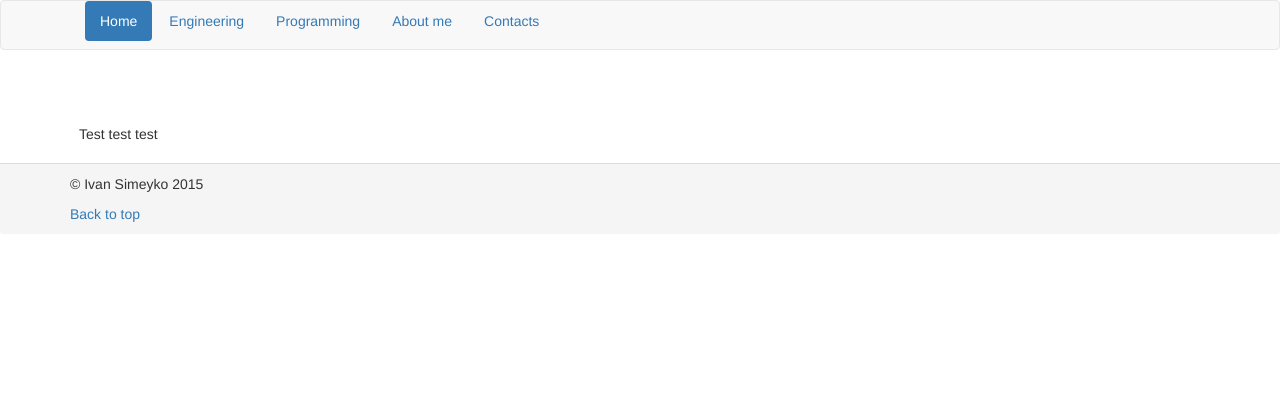
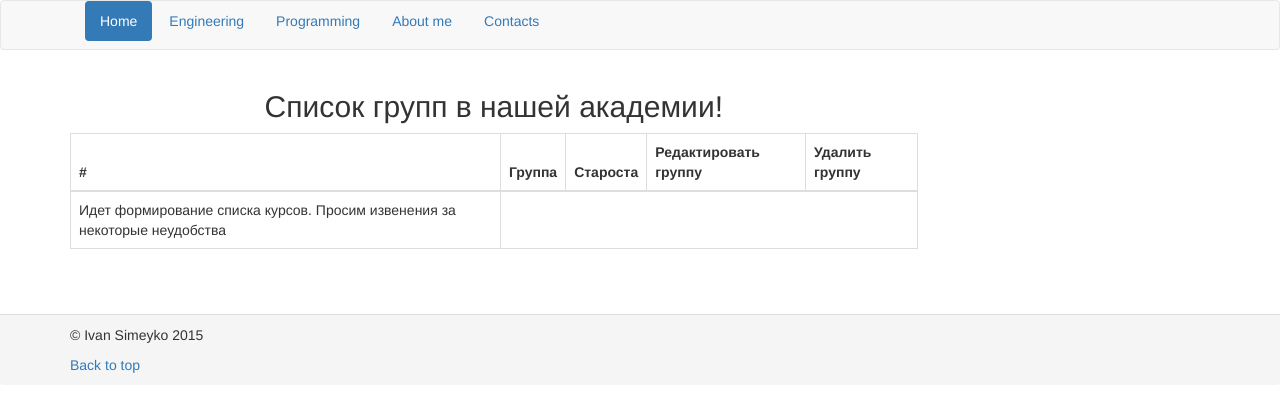
Before and after one commit to IvanSimeyko/codeon_test, a Django app: template students/templates/students/group_list.html in a window 1280 px wide. Shown: the top 412 px of the page. Run offline with Django 3.2, Linux system fonts and the light colour scheme; the template is opened without the code that fills it, so the values that code supplies are empty; parts of the project's set-up code (start-up, migrations or seed data) failed here and were passed over; some libraries are stand-ins or nearby versions.

Commit message:
create group_list

```diff
--- a/students/templates/students/group_list.html
+++ b/students/templates/students/group_list.html
@@ -1,7 +1,6 @@
 {% extends 'base.html' %}
 
 {% block nav_class_index %} active {% endblock %}
-
 
 {% load staticfiles %}
 
@@ -17,33 +16,48 @@
         </ul>
     {% endif %}
 
-{% comment %}    {% for article in articles %}
+    <table class="table table-bordered">
+          <h2 class="text-center"> Список групп в нашей академии! </h2>
 
-        <div class="well">
-            <h6> Дата публикации: {{ article.article_date|date:"d N Y" }} </h6>
+          <thead>
+              <tr>
+                  <th>#</th>
+                  <th>Группа</th>
+                  <th>Староста</th>
+                  <th>Редактировать группу</th>
+                  <th>Удалить группу</th>
+              </tr>
+          </thead>
+          <tbody>
+              {% for group in groups %}
+                  <tr>
+                      <td>{{ forloop.counter }}</td>
 
-            <h3>{{ article.article_title }}</h3>
+                      <td><a href='#'> {{ group.title }} </a></td>
 
-            <div class="tags"> <span class="glyphicon glyphicon-tags"></span>
-                {% for tag in article.article_tags.all %} <!-- делаем проход по нашим тегам -->
-                    <a href="{% url 'tag' tag.id %}"> {{ tag }} </a> <!-- выводим их на экран -->
-                            <!-- ставим между тегами запятые -->
-                    {% if not forloop.last %}, {% endif %}
-                {% endfor %}
-            </div>
-            <p>{{ article.article_short_description|markdown }}</p>
-            <p>
-                <a href="{% url 'articles:add_like' article.id %}">
-                    <img class="pull-left" src="{% static 'img/likes.jpg' %}" width="17" height="17">
-                </a>
-                <small> {{ article.article_likes }} </small>
+                      <td> {{ group.starosta }} </td>
 
-                <a class="btn btn-primary pull-right" href="{% url 'articles:article_detail' article.id %}" role="button">
-                    Read more...</a>
-            </p>
-        </div>
-    {% endfor %}
-    {% endcomment %}
+                      <td>
+                            <a class="btn btn-primary active" href="#" role="button">
+                            <span class="glyphicon glyphicon-plus" aria-hidden="true"></span>
+                                  редактировать группу
+                            </a>
+                      </td>
+
+                       <td>
+                           <a class="btn btn-primary active" href="#" role="button">
+                           <span class="glyphicon glyphicon-plus" aria-hidden="true"></span>
+                                          удалить группу
+                            </a>
+                       </td>
+                  </tr>
+              {% empty%}
+                  <tr>
+                      <td>Идет формирование списка курсов. Просим извенения за некоторые неудобства</td>
+                  </tr>
+              {% endfor %}
+          </tbody>
+      </table>
 
     <div class="pagination pagination-lg">
         <span class="step-links">
@@ -65,8 +79,4 @@
         </span>
     </div>
 
-    <div class="well-sm">
-    <p> Test test test </p>
-    </div>
-
 {% endblock container %}
--- a/students/urls.py
+++ b/students/urls.py
@@ -2,5 +2,5 @@ from django.conf.urls import url
 from . import views
 
 urlpatterns = [
-    url(r'^$', views.group_list, name='group_list'),
+    url(r'^$', views.GroupListView.as_view(), name='group_list'),
 ]
```
Also changed, not shown: students/views.py (+11 -2 lines), db.sqlite3.
